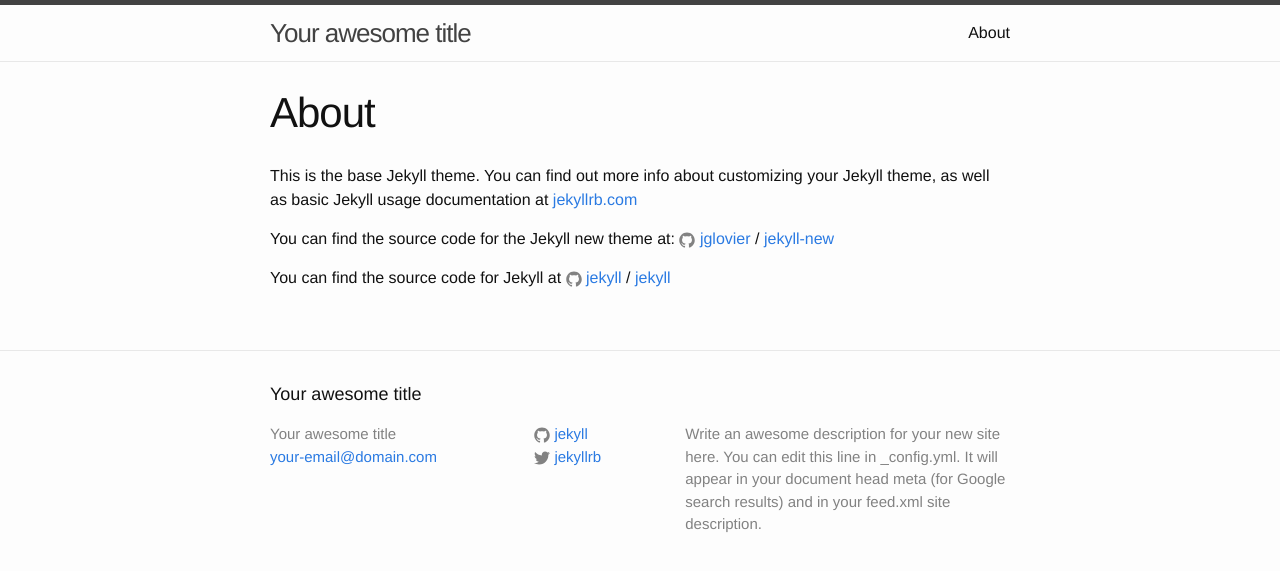
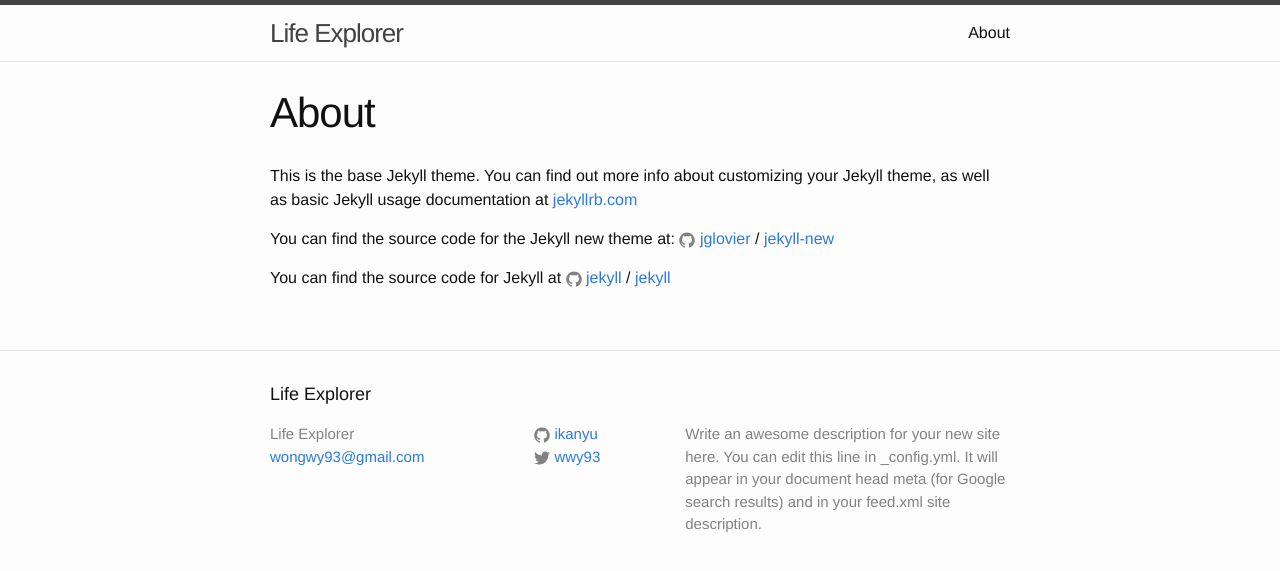
Before and after one commit to ikanyu/ikanyu.github.io, a Jekyll site: the page built from about.md, in a window 1280 px wide. Shown: the top 571 px of the page. Built offline with Jekyll 4.4.1, drawn with Linux system fonts in a browser that asks for light colours.

```diff
--- a/_config.yml
+++ b/_config.yml
@@ -6,16 +6,16 @@
 # 'jekyll serve'. If you change this file, please restart the server process.
 
 # Site settings
-title: Your awesome title
-email: your-email@domain.com
+title: Life Explorer
+email: wongwy93@gmail.com
 description: > # this means to ignore newlines until "baseurl:"
   Write an awesome description for your new site here. You can edit this
   line in _config.yml. It will appear in your document head meta (for
   Google search results) and in your feed.xml site description.
 baseurl: "" # the subpath of your site, e.g. /blog
 url: "http://ikanyu.github.io/" # the base hostname & protocol for your site
-twitter_username: jekyllrb
-github_username:  jekyll
+twitter_username: wwy93
+github_username:  ikanyu
 
 # Build settings
 markdown: kramdown
```
Also changed, not shown: _posts/2016-03-07-welcome-to-jekyll.markdown (deleted, +0 -25 lines), _posts/2016-03-08-hello-world.md (added, +7 -0 lines), _posts/2016-03-11-travis-setup.md (added, +33 -0 lines), index.html (+1 -6 lines), assets/images/travis/build_success.png (added), assets/images/travis/config_error.png (added), assets/images/travis/enable_repo.png (added), assets/images/travis/signup.png (added), 3 other files.
